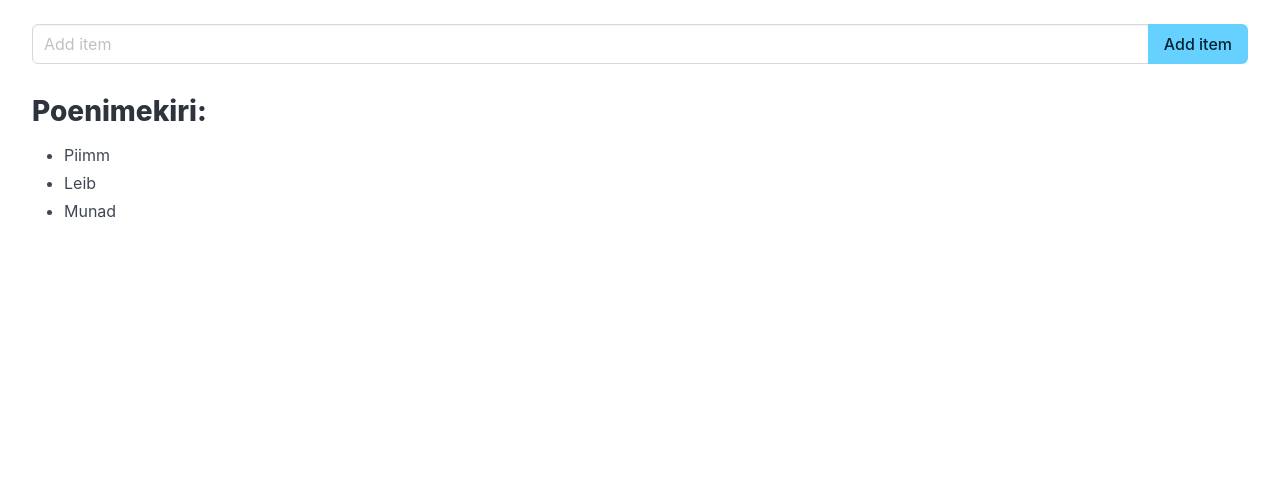
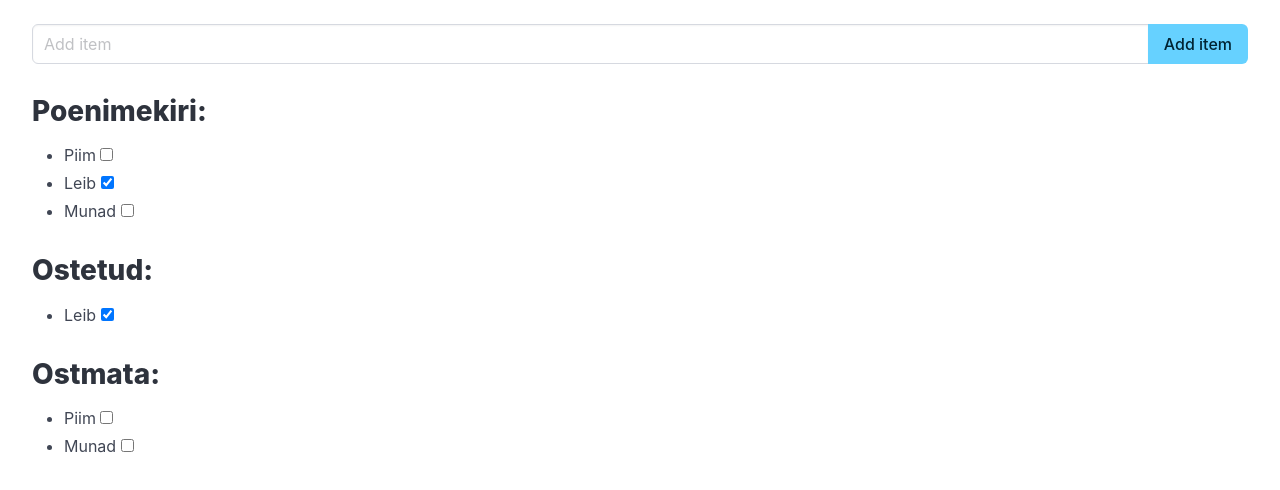
Before and after one commit to sirlikont/learnvue, a Vue app: page / in a window 1280 px wide. Shown: the top 490 px of the page. Built offline with nearby package versions, Linux system fonts and the light colour scheme.

Commit message:
poenimekiri, ostetud, ostmata listid

```diff
--- a/src/App.vue
+++ b/src/App.vue
@@ -1,15 +1,24 @@
 <script setup>
-import { ref } from 'vue';
+import { ref, computed } from 'vue';
 
 let newItem = ref ("");
-let items = ref (["Piimm", "Leib", "Munad"]);
+let i = 1;
+let items = ref ([
+    {id: i++, name: "Piim", isDone: false},
+    {id: i++, name: "Leib", isDone: true},
+    {id: i++, name: "Munad", isDone: false}
+]);
 
 function addItem() {
     if (newItem.value.trim() !== "") {
-        items.value.push(newItem.value.trim());
+        items.value.push({id: i++, name: newItem.value.trim(), isDone: false});
         newItem.value = "";
     }
 }
+
+let doneItems = computed(() => items.value.filter(item => item.isDone));
+let toDoItems = computed(() => items.value.filter(item => !item.isDone));
+
 </script>
 
 <template>
@@ -25,8 +34,25 @@ function addItem() {
             </div>
         </div>
         <h2>Poenimekiri:</h2>
+       <ul>
+            <li v-for="item in items" :key="item.id">
+                {{ item.name }}
+                <input type="checkbox" v-model="item.isDone">
+            </li>
+        </ul>
+        <h2>Ostetud:</h2>
         <ul>
-            <li v-for="item in items">{{ item }}</li>
+            <li v-for="item in doneItems" :key="item.id">
+                {{ item.name }}
+                <input type="checkbox" v-model="item.isDone">
+            </li>
+        </ul>
+        <h2>Ostmata:</h2>
+        <ul>
+            <li v-for="item in toDoItems" :key="item.id">
+                {{ item.name }}
+                <input type="checkbox" v-model="item.isDone">
+            </li>
         </ul>
     </div>
 </template>
```
